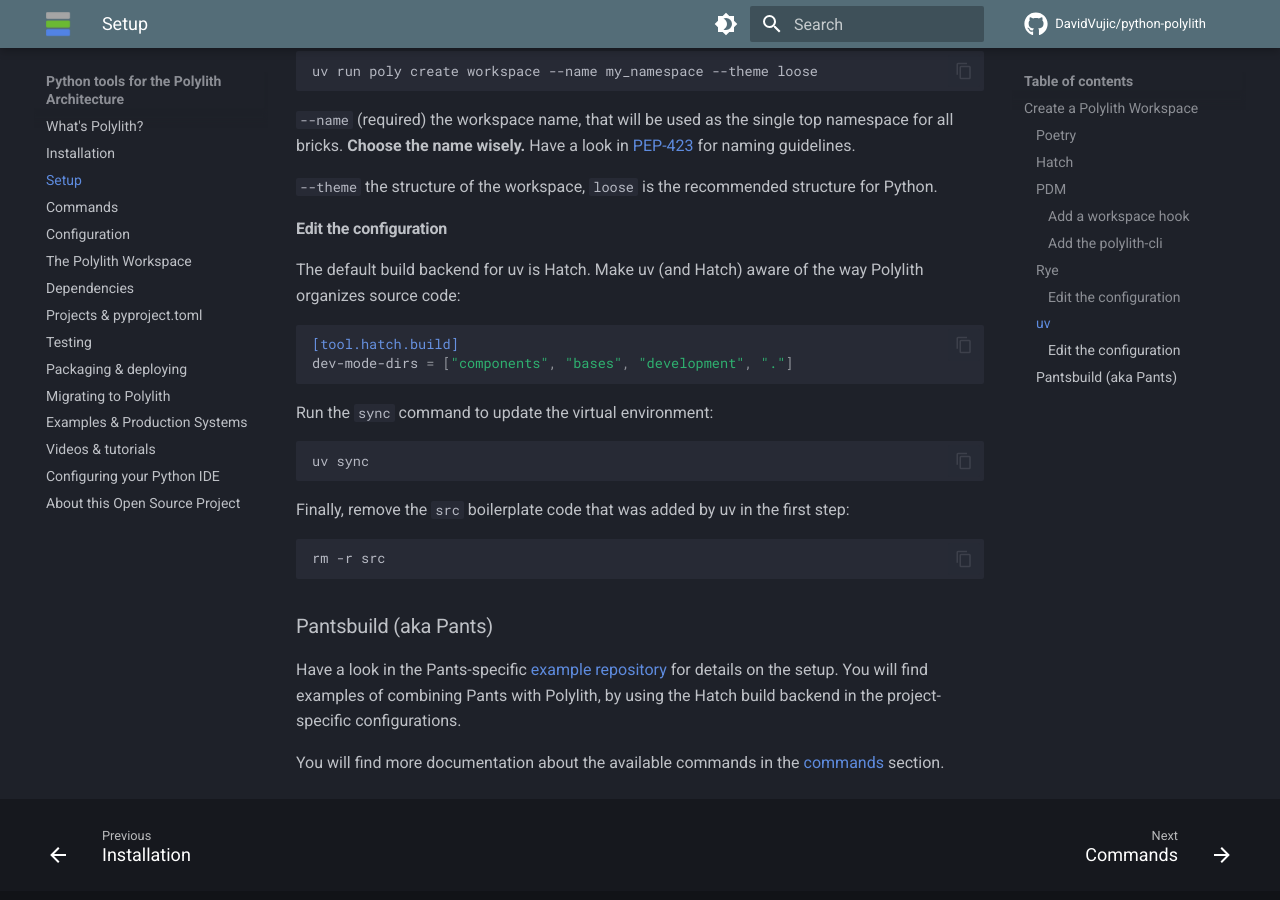
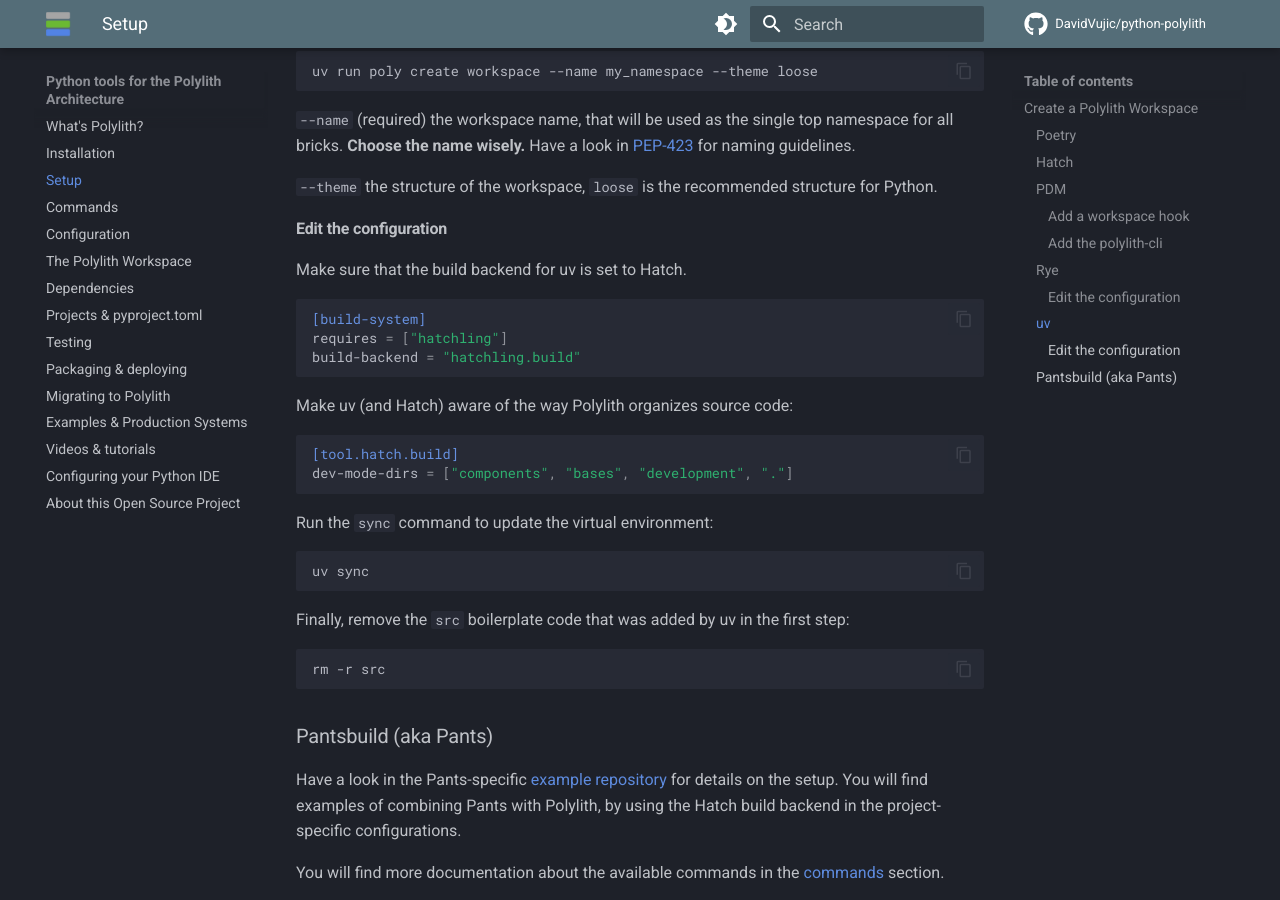
Before and after one commit to DavidVujic/python-polylith-docs, an MkDocs documentation site: the page built from docs/setup.md, in a window 1280 px wide and 900 px high, scrolled down 3823 px. Built offline with MkDocs 1.6.1 and Material for MkDocs 9.7.7, drawn with Linux system fonts in a browser that asks for light colours; comment, search, counter and statistics services are not loaded.

Commit message:
setup(uv): make sure the build backend is set to Hatch

````diff
--- a/docs/setup.md
+++ b/docs/setup.md
@@ -193,7 +193,14 @@
 `--theme` the structure of the workspace, `loose` is the recommended structure for Python.
 
 #### Edit the configuration
-The default build backend for uv is Hatch.
+Make sure that the build backend for uv is set to Hatch.
+
+``` toml
+[build-system]
+requires = ["hatchling"]
+build-backend = "hatchling.build"
+```
+
 Make uv (and Hatch) aware of the way Polylith organizes source code:
 ``` toml
 [tool.hatch.build]
````
